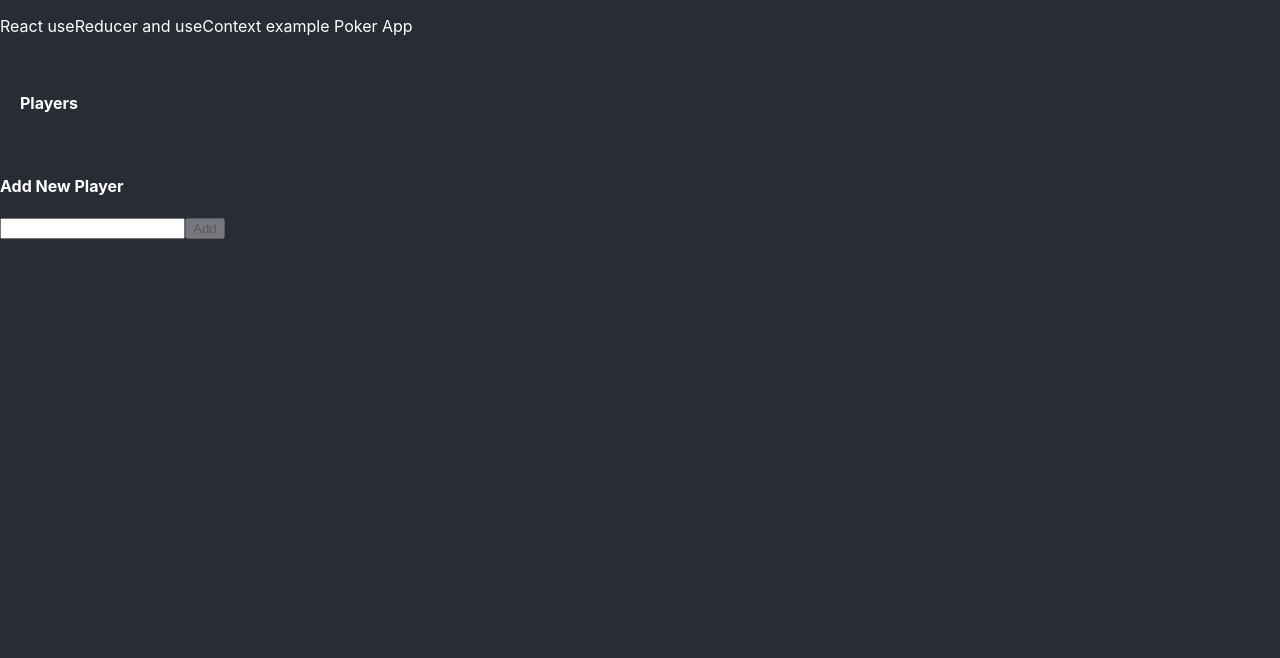
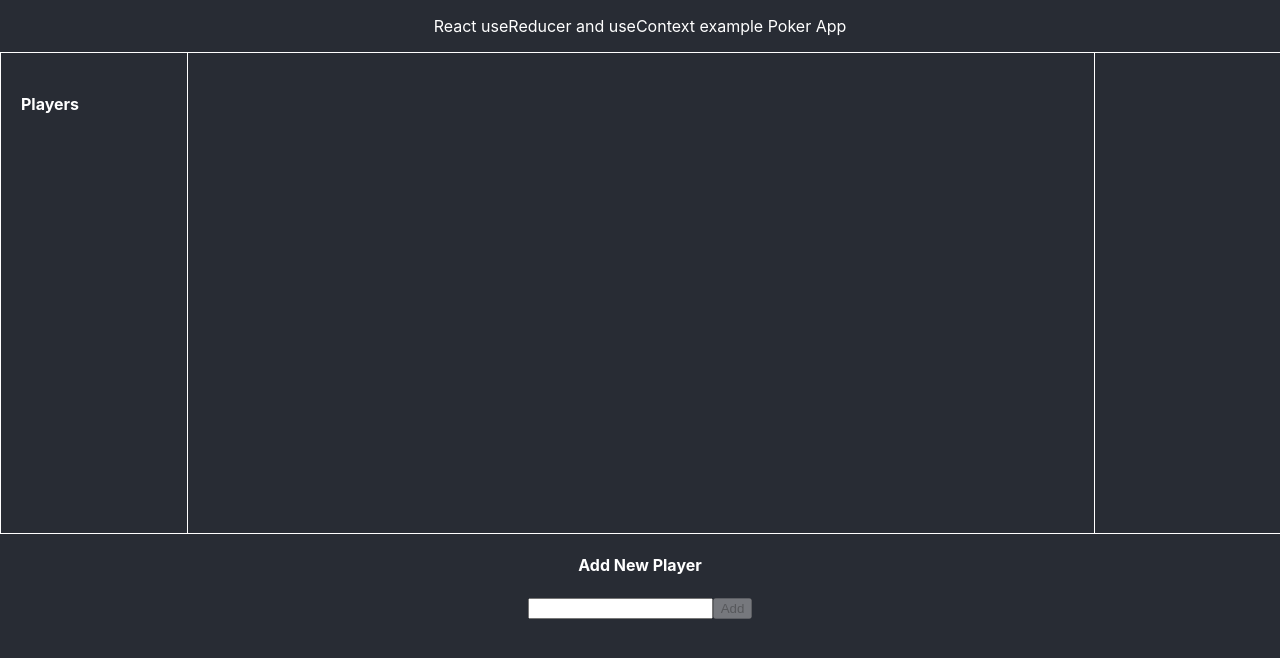
Before and after one commit to LPastine/react-context-example, a React (Create React App) app: page / in a window 1280 px wide. Shown: the top 658 px of the page. Built offline with nearby package versions, Linux system fonts and the light colour scheme.

Commit message:
feat(PokerStyles): added poker component styles

```diff
--- /dev/null
+++ b/src/components/Poker/Poker.css
@@ -0,0 +1,32 @@
+Header {
+  justify-content: center;
+  text-align: center;
+}
+
+.ContentArea {
+  display: flex;
+  flex-direction: row;
+  width: 100%;
+  min-height: 60%;
+  border: 1px solid white;
+}
+
+.LeftPanel {
+  width: 15%;
+}
+
+.MainContentArea {
+  width: 70%;
+  border-left: 1px solid white;
+  border-right: 1px solid white;
+  overflow: auto;
+  padding: 20px;
+}
+
+.RightPanel {
+  width: 15%;
+}
+
+.Footer {
+  text-align: center;
+}
--- a/src/components/Poker/Poker.tsx
+++ b/src/components/Poker/Poker.tsx
@@ -4,6 +4,7 @@ import { gameReducer } from '../../state/reducer';
 import { initialGameState } from '../../state/state';
 import AddPlayer from '../AddPlayer';
 import PlayersList from '../PlayersList';
+import './Poker.css';
 
 const Poker = () => {
   const [state, dispatch] = useReducer(gameReducer, initialGameState);
```
